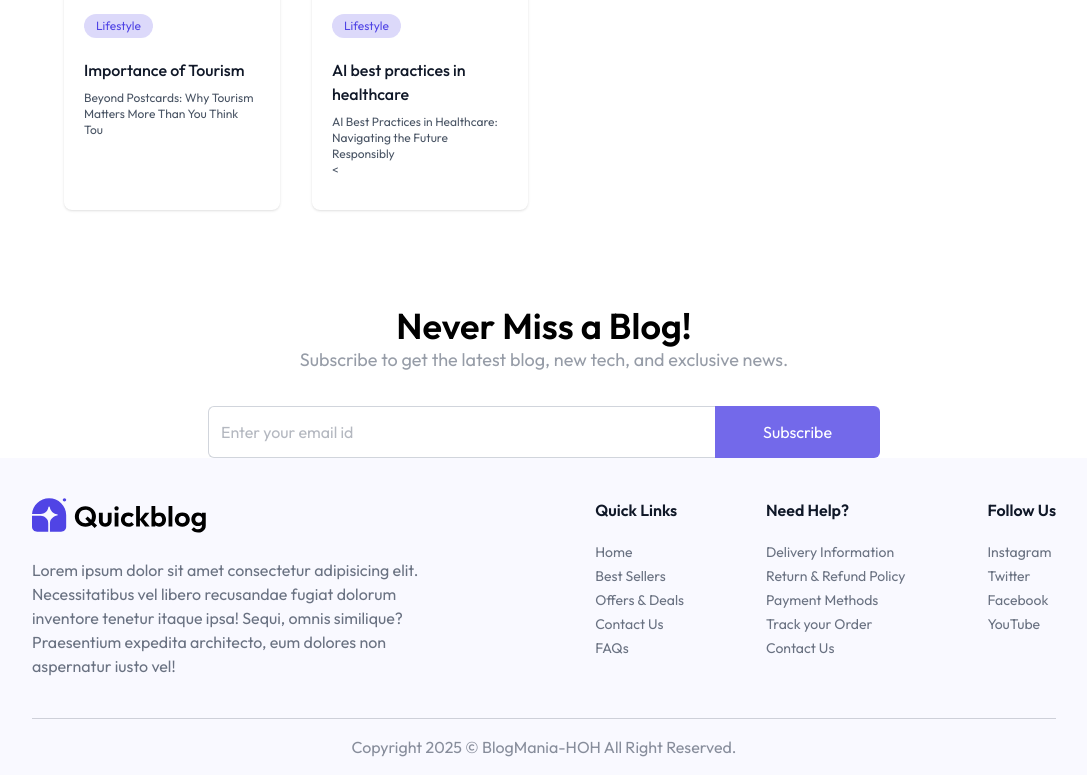
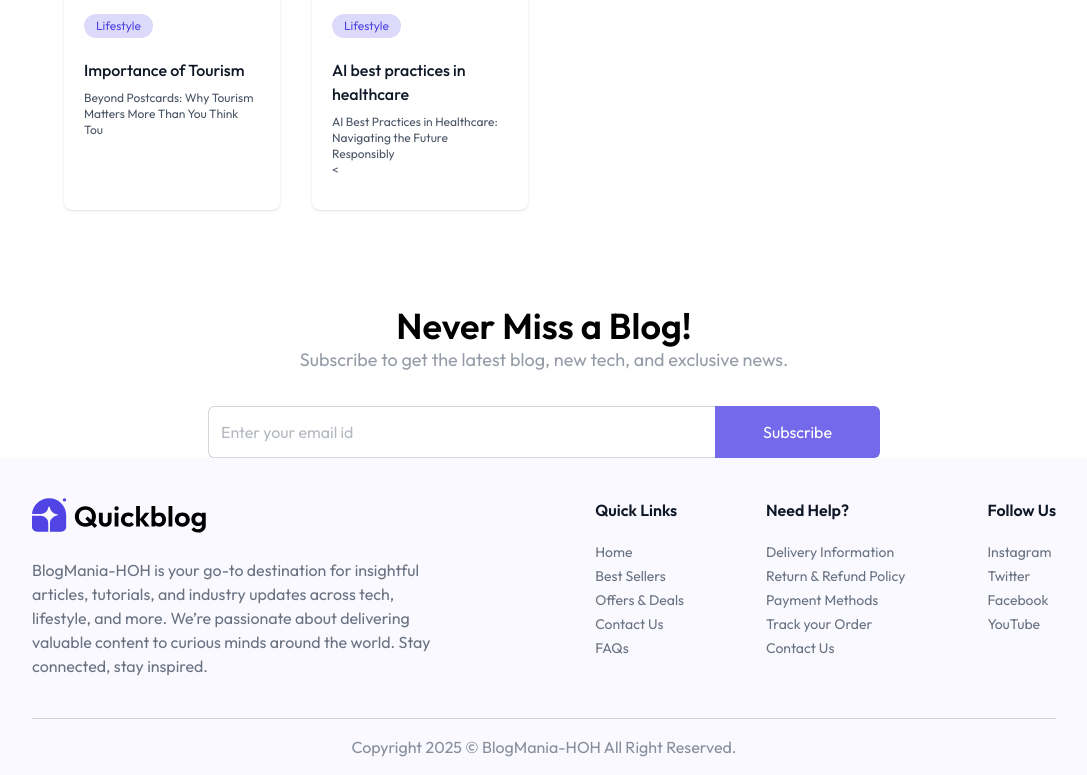
Before and after one commit to hiten8499/BlogMania, a React (Vite) app in the folder client/: page / in a window 1280 px wide. Shown: the part 1497-2272 px from the top of the page, without its empty margins (96-1183 px from the left). Built offline with nearby package versions, Linux system fonts and the light colour scheme.

Commit message:
Made a change with Footer

```diff
--- a/client/src/components/Footer.jsx
+++ b/client/src/components/Footer.jsx
@@ -9,10 +9,10 @@ const Footer = () => {
 
         <div>
             <img src={assets.logo} alt="logo" className='w-32 sm:w-44' />
-            <p className='max-w-[410px] mt-6'>Lorem ipsum dolor sit amet consectetur adipisicing elit.
-                Necessitatibus vel libero recusandae fugiat dolorum inventore tenetur itaque ipsa!
-                 Sequi, omnis similique? Praesentium expedita architecto,
-                 eum dolores non aspernatur iusto vel!</p>
+            <p className='max-w-[410px] mt-6'> BlogMania-HOH is your go-to destination for insightful articles,
+                 tutorials, and industry updates across tech, lifestyle, and more.
+                 We’re passionate about delivering valuable content to curious minds around the world.
+                 Stay connected, stay inspired.</p>
         </div>
         <div className='flex flex-wrap justify-between w-full md:w-[45%] gap-5'>
             {footer_data.map((section,index)=>
@@ -21,7 +21,7 @@ const Footer = () => {
                 <ul className='text-sm space-y-1'>
                     {section.links.map((link,i)=>
                      <li key={i}>
-                        <a href="#" className='hover:underline transition'>{link}</a>
+                        <a href="#" className='hover:underline tran'>{link}</a>
                      </li>
                     )}
                 </ul>
```
